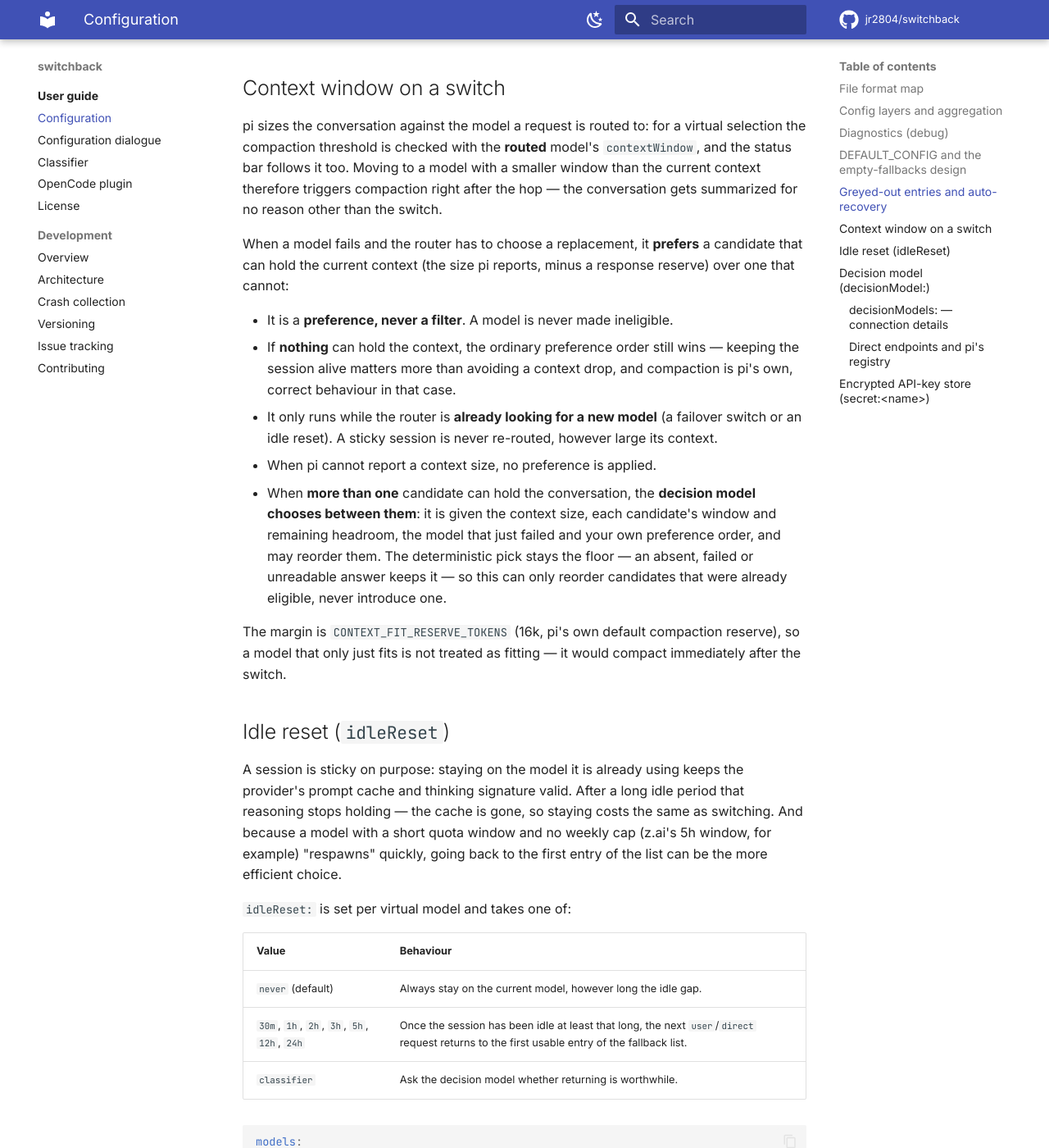
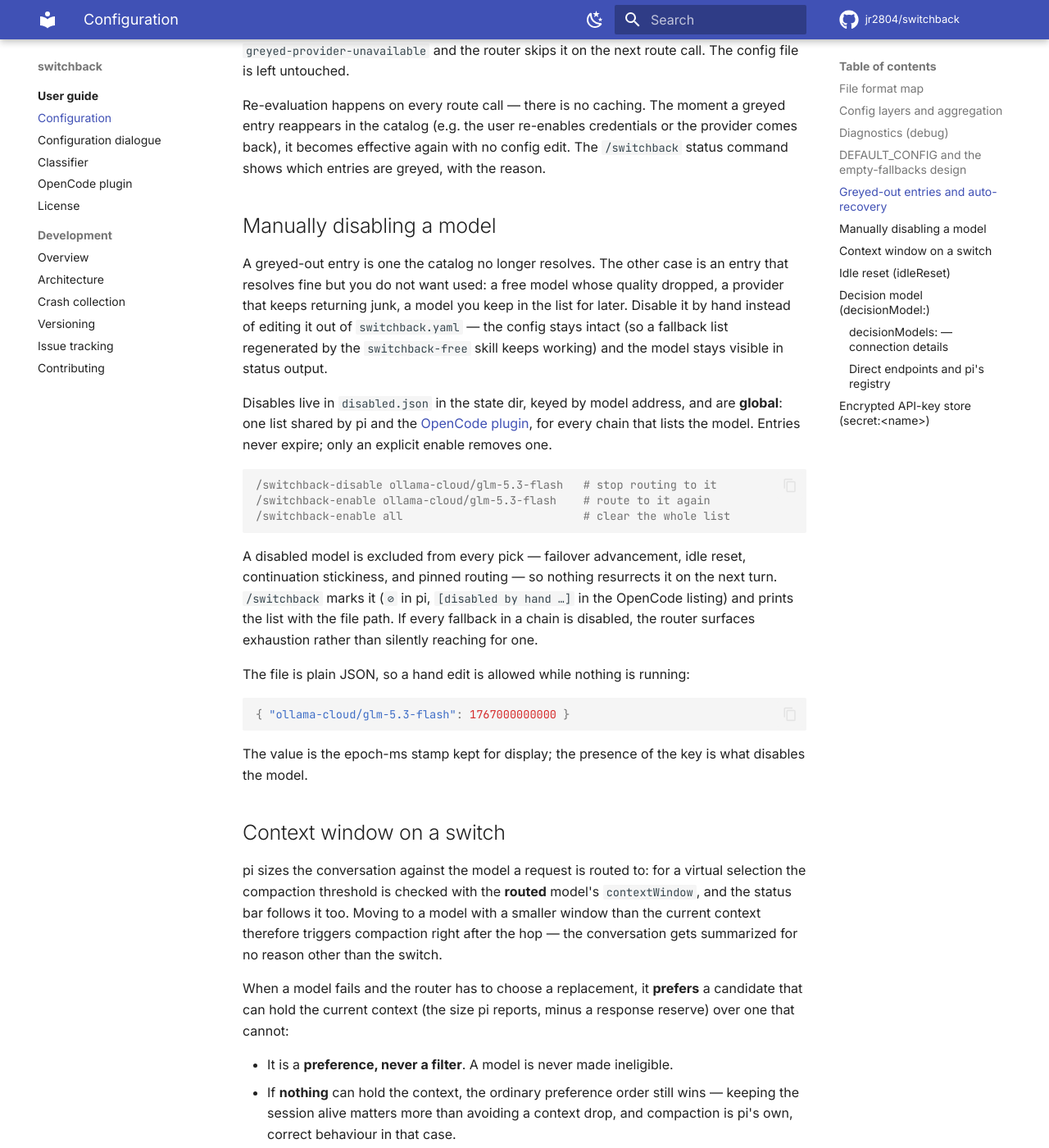
Before and after one commit to jr2804/switchback, an MkDocs documentation site: the page built from docs/configuration.md, in a window 1280 px wide and 1400 px high, scrolled down 3030 px. Shown: the whole window at 82% size. Built offline with MkDocs 1.6.1 and Material for MkDocs 9.7.7, drawn with Linux system fonts in a browser that asks for light colours; comment, search, counter and statistics services are not loaded; some of the changed text lies outside the part shown.

Commit message:
docs: document the manual disable list
Cover the disabled.json state file, the two commands and their layer
semantics in the configuration guide and README command table, the OpenCode
command table, the architecture file map, the test table, and the OpenCode
adapter contract.

````diff
--- a/docs/configuration.md
+++ b/docs/configuration.md
@@ -5,8 +5,8 @@
 
 ## File format map
 
-The project uses four files with four distinct roles and formats. **The two
-runtime files (`blocks.json` and `crashes.json`) live under the state dir
+The project uses five files with distinct roles and formats. **The runtime
+files (`blocks.json`, `crashes.json`, `disabled.json`, `pin.json`) live under the state dir
 (`~/.pi/agent/switchback/` by default, re-locatable via the `SWITCHBACK_DIR`
 environment variable)** — not the project dir — because blocks and crashes
 are account-scoped, not project-scoped. The legacy location
@@ -18,6 +18,7 @@
 | `switchback.yaml` | YAML | Human config: fallback list, optional decision model. Per-project override, agent overlay, or neutral basis. | user | see [Config layers](#config-layers-and-aggregation) |
 | `blocks.json` | JSON | Runtime blocked-until map (atomic write, lazy prune). Created on first block. Migrated from the legacy `<cwd>/.pi/switchback.json` path on first read. Shared with the [OpenCode plugin](opencode.md). | switchback | state dir (`SWITCHBACK_DIR`) |
 | `crashes.json` | JSON | Runtime crash dedup store: sha256(raw) → entry. Created on first failure. User annotations become the Tier 2b cache. Shared with the [OpenCode plugin](opencode.md). | switchback | state dir (`SWITCHBACK_DIR`) |
+| `disabled.json` | JSON | Manual disable list: model address → epoch ms it was disabled. Entries never expire; only `/switchback-enable` (or hand-editing) removes them. See [Manually disabling a model](#manually-disabling-a-model). | user (via commands) | state dir (`SWITCHBACK_DIR`) |
 | `switchback.simulate.json` | JSON | Synthetic error scenarios. Now used by router tests + the opt-in live integration test; the user-facing simulate command was removed. | switchback | repo (cwd) |
 
 The YAML-only rule applies to **user config** only. JSON stays for files that
@@ -109,6 +110,43 @@
 or the provider comes back), it becomes effective again with no config edit.
 The `/switchback` status command shows which entries are greyed, with the
 reason.
+
+## Manually disabling a model
+
+A greyed-out entry is one the catalog no longer resolves. The other case is an
+entry that resolves fine but you do not want used: a free model whose quality
+dropped, a provider that keeps returning junk, a model you keep in the list for
+later. Disable it by hand instead of editing it out of `switchback.yaml` — the
+config stays intact (so a fallback list regenerated by the `switchback-free`
+skill keeps working) and
+the model stays visible in status output.
+
+Disables live in `disabled.json` in the state dir, keyed by model address, and
+are **global**: one list shared by pi and the [OpenCode plugin](opencode.md), for
+every chain that lists the model. Entries never expire; only an explicit enable
+removes one.
+
+```console
+/switchback-disable ollama-cloud/glm-5.3-flash   # stop routing to it
+/switchback-enable ollama-cloud/glm-5.3-flash    # route to it again
+/switchback-enable all                           # clear the whole list
+```
+
+A disabled model is excluded from every pick — failover advancement, idle reset,
+continuation stickiness, and pinned routing — so nothing resurrects it on the
+next turn. `/switchback` marks it (`⊘` in pi, `[disabled by hand …]` in the
+OpenCode listing) and prints the list with the file path. If every fallback in
+a chain is disabled, the router surfaces exhaustion rather than silently
+reaching for one.
+
+The file is plain JSON, so a hand edit is allowed while nothing is running:
+
+```json
+{ "ollama-cloud/glm-5.3-flash": 1767000000000 }
+```
+
+The value is the epoch-ms stamp kept for display; the presence of the key is
+what disables the model.
 
 ## Context window on a switch
 
````
Also changed, not shown: .agents/FILES.md (+1 -0 lines), README.md (+2 -0 lines), docs/architecture.md (+3 -3 lines), docs/development.md (+5 -3 lines), docs/opencode.md (+4 -2 lines), packages/opencode/AGENTS.md (+7 -4 lines).
